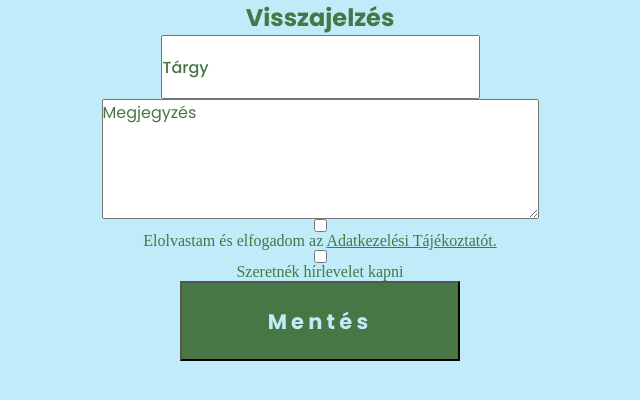
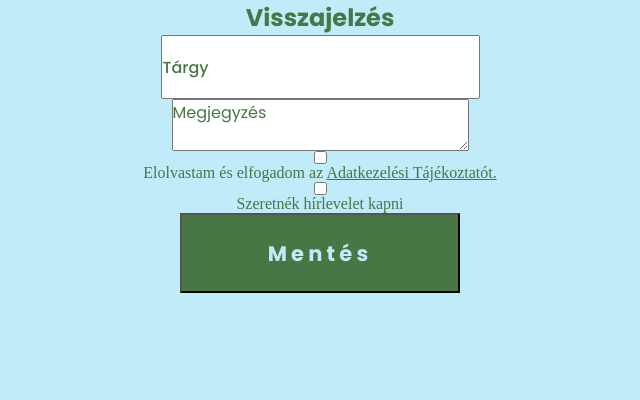
Before and after one commit to pasztor-andras/uibuild-exam-m4, a plain HTML site: page index.html in a window 1280 px wide. Shown: the whole page, without its empty margins (320-960 px from the left). Drawn offline with Linux system fonts and the light colour scheme.

```diff
--- a/index.html
+++ b/index.html
@@ -15,7 +15,7 @@
       <form id="form-container">
         <h1 class="title">Visszajelzés</h1>
         <input class="inp" type="text" placeholder="Tárgy" />
-        <textarea class="text-area" cols="30" rows="10" placeholder="Megjegyzés"></textarea>
+        <textarea class="text-area" placeholder="Megjegyzés"></textarea>
         <div class="check-container">
           <input type="checkbox" />
           <p>Elolvastam és elfogadom az <a>Adatkezelési Tájékoztatót.</a></p>
```
Also changed, not shown: 1 other file.
